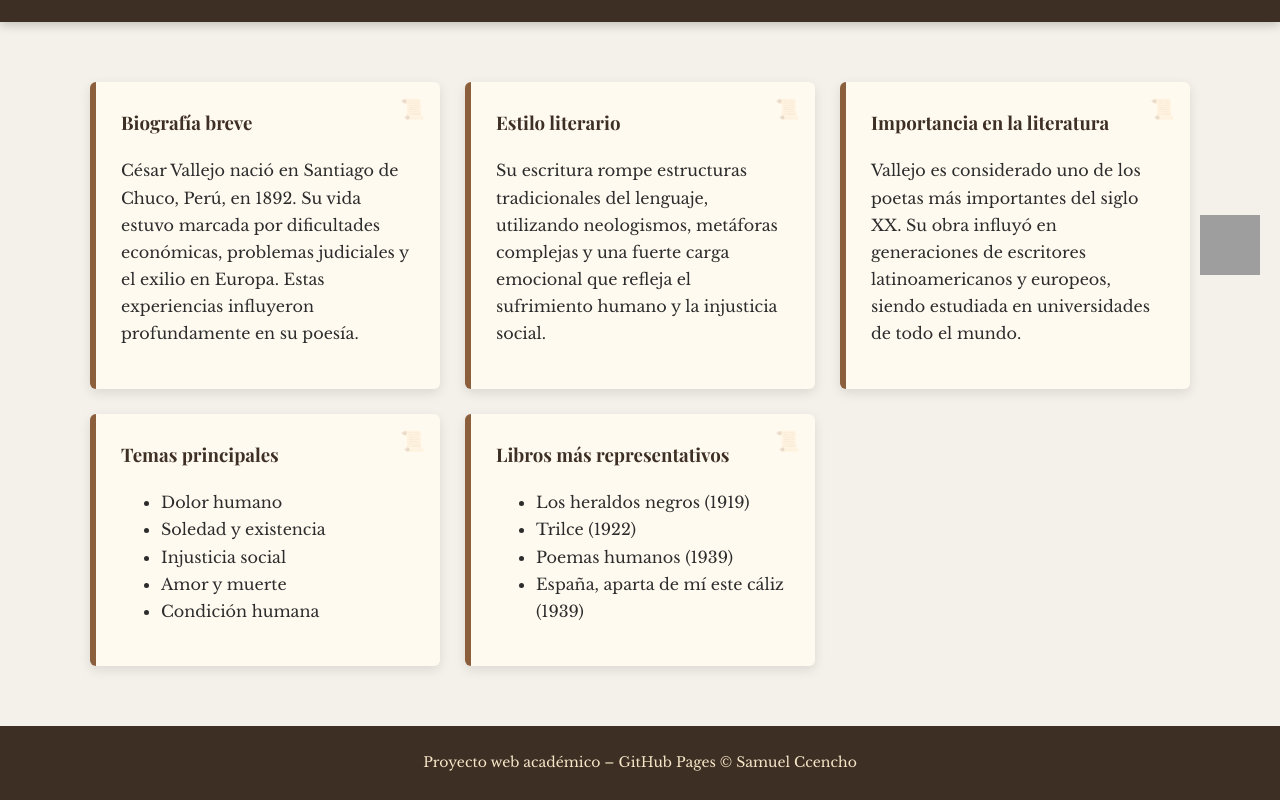
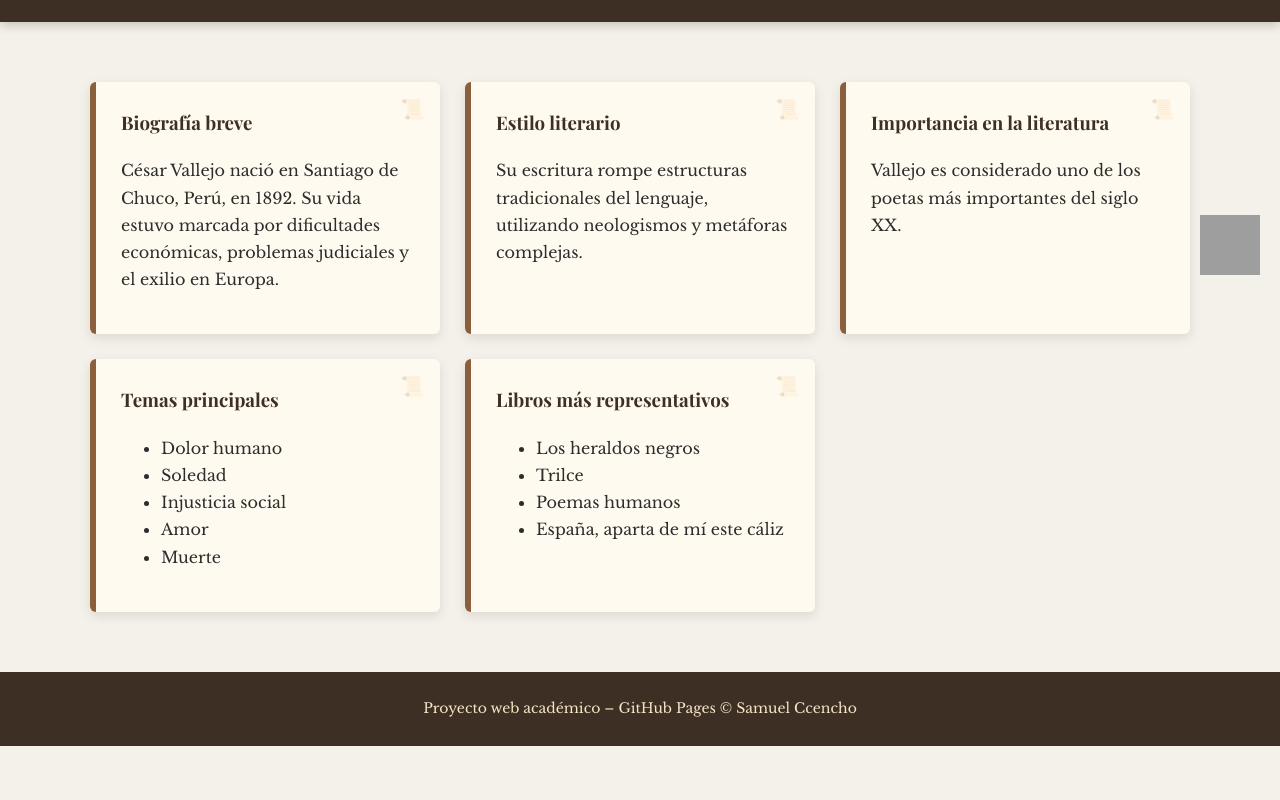
Before and after one commit to Cencho1/cencho1.github.io, a plain HTML site: page index.html in a window 1280 px wide. Shown: the part 505-1305 px from the top of the page. After the commit the page ends 1251 px from the top, so only its background shows below. Drawn offline with nearby package versions, Linux system fonts and the light colour scheme; grey boxes are pictures that could not be loaded.

Commit message:
Update index.html

```diff
--- a/index.html
+++ b/index.html
@@ -17,9 +17,7 @@ f.parentNode.insertBefore(j,f);
 <title>César Vallejo | Poesía Universal</title>
 <link rel="stylesheet" href="css/estilos.css">
 
-<!-- estilos SOLO para popup y wsp -->
 <style>
-
 .popup-overlay{
 display:none;
 position:fixed;
@@ -65,7 +63,6 @@ z-index:999;
 width:100%;
 height:100%;
 }
-
 </style>
 
 <!-- Google Analytics -->
@@ -80,10 +77,12 @@ gtag('config', 'G-PNE5T64G2Y');
 </head>
 
 <body>
+
+<!-- LIBROS LATERALES -->
 <img src="img/libro.png" class="libro-lateral libro-izq" alt="Libro decorativo">
 <img src="img/libro.png" class="libro-lateral libro-der" alt="Libro decorativo">
 
-  <!-- DECORACIONES LITERARIAS -->
+<!-- ICONOS DECORATIVOS -->
 <img src="https://cdn-icons-png.flaticon.com/512/29/29302.png" class="decor-libro-izq">
 <img src="https://cdn-icons-png.flaticon.com/512/3468/3468371.png" class="decor-libro-der">
 <img src="https://cdn-icons-png.flaticon.com/512/2232/2232688.png" class="decor-pluma">
@@ -94,21 +93,19 @@ height="0" width="0" style="display:none;visibility:hidden"></iframe>
 </noscript>
 
 <header>
-<!-- LIBROS LATERALES DECORATIVOS -->
-<div class="libro-lateral-izq"></div>
-<div class="libro-lateral-der"></div>
 
 <div class="logo">
 
-<svg width="320" height="90" viewBox="0 0 320 90" xmlns="http://www.w3.org/2000/svg">
+<svg width="320" height="90" viewBox="0 0 320 90">
 <defs>
 <linearGradient id="gradLogo" x1="0%" y1="0%" x2="100%" y2="0%">
-<stop offset="0%" style="stop-color:#5fd0ff;stop-opacity:1" />
-<stop offset="100%" style="stop-color:#a0ecff;stop-opacity:1" />
+<stop offset="0%" style="stop-color:#5fd0ff"/>
+<stop offset="100%" style="stop-color:#a0ecff"/>
 </linearGradient>
 </defs>
 
 <rect x="0" y="0" width="320" height="90" rx="14" fill="#0e2a35"/>
+
 <text x="160" y="42" text-anchor="middle"
 font-family="Playfair Display, serif"
 font-size="32"
@@ -118,7 +115,7 @@ VALLEJO.AI
 </text>
 
 <text x="160" y="68" text-anchor="middle"
-font-family="Arial, sans-serif"
+font-family="Arial"
 font-size="11"
 fill="#c7eaff"
 letter-spacing="2">
@@ -137,7 +134,6 @@ POESÍA • DOLOR • HUMANIDAD
 
 </header>
 
-
 <div class="container">
 
 <div class="card">
@@ -145,16 +141,14 @@ POESÍA • DOLOR • HUMANIDAD
 <p>
 César Vallejo nació en Santiago de Chuco, Perú, en 1892. Su vida estuvo marcada
 por dificultades económicas, problemas judiciales y el exilio en Europa.
-Estas experiencias influyeron profundamente en su poesía.
 </p>
 </div>
 
 <div class="card">
 <h3>Estilo literario</h3>
 <p>
-Su escritura rompe estructuras tradicionales del lenguaje, utilizando
-neologismos, metáforas complejas y una fuerte carga emocional que
-refleja el sufrimiento humano y la injusticia social.
+Su escritura rompe estructuras tradicionales del lenguaje,
+utilizando neologismos y metáforas complejas.
 </p>
 </div>
 
@@ -162,8 +156,6 @@ refleja el sufrimiento humano y la injusticia social.
 <h3>Importancia en la literatura</h3>
 <p>
 Vallejo es considerado uno de los poetas más importantes del siglo XX.
-Su obra influyó en generaciones de escritores latinoamericanos y
-europeos, siendo estudiada en universidades de todo el mundo.
 </p>
 </div>
 
@@ -171,20 +163,20 @@ europeos, siendo estudiada en universidades de todo el mundo.
 <h3>Temas principales</h3>
 <ul>
 <li>Dolor humano</li>
-<li>Soledad y existencia</li>
+<li>Soledad</li>
 <li>Injusticia social</li>
-<li>Amor y muerte</li>
-<li>Condición humana</li>
+<li>Amor</li>
+<li>Muerte</li>
 </ul>
 </div>
 
 <div class="card">
 <h3>Libros más representativos</h3>
 <ul>
-<li>Los heraldos negros (1919)</li>
-<li>Trilce (1922)</li>
-<li>Poemas humanos (1939)</li>
-<li>España, aparta de mí este cáliz (1939)</li>
+<li>Los heraldos negros</li>
+<li>Trilce</li>
+<li>Poemas humanos</li>
+<li>España, aparta de mí este cáliz</li>
 </ul>
 </div>
 
@@ -209,7 +201,6 @@ Proyecto web académico – GitHub Pages © Samuel Ccencho
 </a>
 
 <script>
-
 let mostrado=false;
 
 document.addEventListener("mouseout",function(e){
@@ -222,7 +213,6 @@ mostrado=true;
 function cerrarPopup(){
 document.getElementById("exitPopup").style.display="none";
 }
-
 </script>
 
 </body>
```
